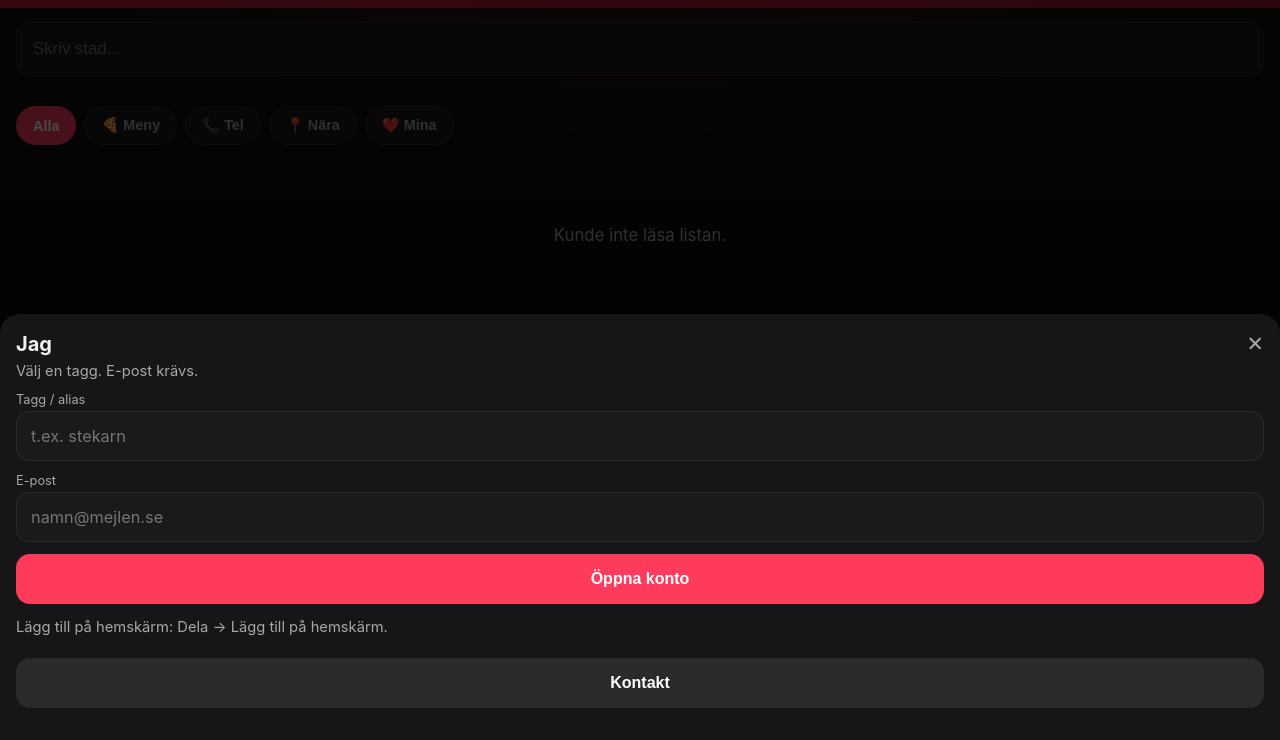
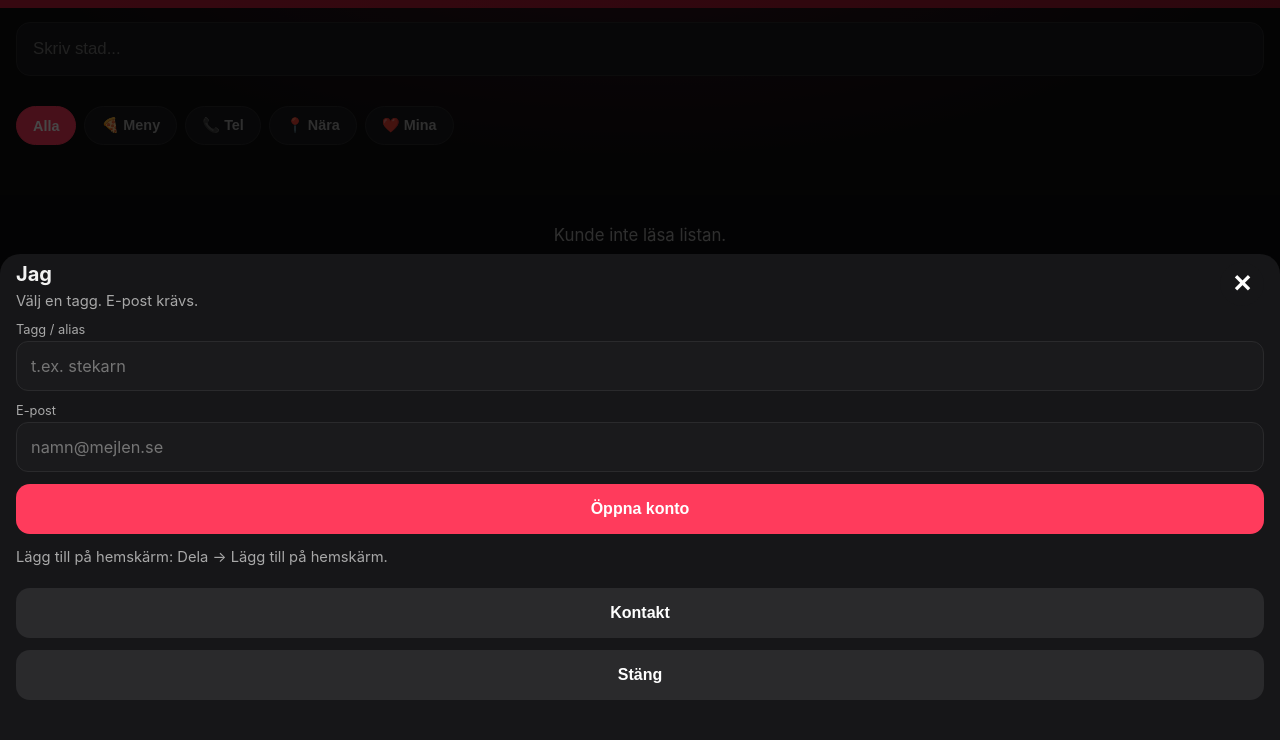
Before and after one commit to salihos3-rgb/pizza-meny, a plain HTML site: page index.html in a window 1280 px wide. Both pictures are taken after a click on the button "Jag". Shown: the part 60-800 px from the top of the page. Drawn offline with Linux system fonts and the light colour scheme; no server answers.

Commit message:
Jag sheet: sticky X, Stäng, start at top

```diff
--- a/index.html
+++ b/index.html
@@ -49,14 +49,14 @@ header p{font-size:.72rem;opacity:.9}
 .back{background:0;border:0;color:#fff;font-size:1.5rem;margin-right:8px}
 .mask{position:fixed;inset:0;background:rgba(0,0,0,.72);z-index:40;display:none;align-items:flex-end}
 .mask.on{display:flex}
-.sheet{background:#161618;width:100%;border-radius:20px 20px 0 0;padding:18px 16px 32px;max-height:90vh;overflow:auto}
+.sheet{background:#161618;width:100%;border-radius:20px 20px 0 0;padding:8px 16px 40px;max-height:88vh;overflow:auto;-webkit-overflow-scrolling:touch}
 .sheet h3{margin-bottom:6px;font-size:1.25rem}
 .sheet p{color:var(--muted);font-size:.92rem;margin-bottom:10px}
 .sheet label{display:block;font-size:.8rem;color:var(--muted);margin:12px 0 4px}
 .sheet input,.sheet textarea{width:100%;padding:14px;border-radius:12px;border:1.5px solid var(--line);background:var(--card);color:var(--text);font:inherit;font-size:1.02rem}
 .sheet textarea{min-height:72px}
 .sheet .go{width:100%;margin-top:12px;background:var(--red);border:0;color:#fff;padding:16px;border-radius:14px;font-weight:800;font-size:1rem}
-.sheet .x{float:right;background:0;border:0;color:var(--muted);font-size:1.3rem}
+.sheet .x{position:sticky;top:0;float:right;z-index:8;width:44px;height:44px;border:0;border-radius:22px;background:#161618;color:#fff;font-size:1.5rem;font-weight:800}
 .check{display:flex;gap:8px;align-items:center;margin-top:12px;color:var(--muted);font-size:.85rem}
 .owner{position:fixed;bottom:16px;left:16px;right:16px;z-index:20;display:flex;gap:8px}
 .owner button{flex:1;background:#1a1a1c;border:1px solid var(--line);color:var(--text);padding:14px 8px;border-radius:14px;font-weight:800;font-size:.88rem}
@@ -75,18 +75,13 @@ header p{font-size:.72rem;opacity:.9}
 .fbtn.bad{background:#3a1518;color:#ff8a9a}
 .danger{margin-top:18px;padding-top:8px;border-top:1px solid var(--line)}
 @keyframes fadein{from{opacity:0}to{opacity:1}}
-.ovenbg{position:absolute;inset:0;pointer-events:none;background:
-  radial-gradient(ellipse at 50% 70%,rgba(255,90,20,.28),transparent 55%),
-  radial-gradient(ellipse at 50% 100%,rgba(255,40,0,.18),transparent 50%)}
+.ovenbg{position:absolute;inset:0;pointer-events:none;background:radial-gradient(ellipse at 50% 70%,rgba(255,90,20,.28),transparent 55%),radial-gradient(ellipse at 50% 100%,rgba(255,40,0,.18),transparent 50%)}
 .spark{position:absolute;width:4px;height:4px;border-radius:50%;background:#ffc400;opacity:0;animation:spark 2.4s ease-in-out infinite}
 @keyframes spark{0%,100%{opacity:0;transform:translateY(12px) scale(.4)}40%{opacity:.9;transform:translateY(-28px) scale(1)}80%{opacity:0}}
 .oven{width:min(360px,90vw);text-align:center;position:relative;overflow:visible;z-index:2}
 .ovenstage{position:relative;height:250px;overflow:visible}
 .ovenbox{position:relative;height:220px;border-radius:18px 18px 12px 12px;background:linear-gradient(#4a2818,#1a0c0a 55%,#0c0605);border:4px solid #6a3a28;box-shadow:0 0 60px rgba(255,90,20,.45),0 0 120px rgba(255,60,0,.18),inset 0 -20px 40px rgba(0,0,0,.5);overflow:hidden}
-.embers{position:absolute;inset:0;pointer-events:none;background:
-  radial-gradient(circle at 30% 80%,rgba(255,90,20,.7),transparent 40%),
-  radial-gradient(circle at 70% 85%,rgba(255,160,40,.5),transparent 38%),
-  radial-gradient(circle at 50% 95%,rgba(255,220,80,.25),transparent 45%)}
+.embers{position:absolute;inset:0;pointer-events:none;background:radial-gradient(circle at 30% 80%,rgba(255,90,20,.7),transparent 40%),radial-gradient(circle at 70% 85%,rgba(255,160,40,.5),transparent 38%),radial-gradient(circle at 50% 95%,rgba(255,220,80,.25),transparent 45%)}
 .heat{position:absolute;inset:0;background:linear-gradient(180deg,transparent 20%,rgba(255,140,40,.28) 100%);animation:shimmer 1.2s ease-in-out infinite alternate}
 @keyframes shimmer{from{opacity:.4}to{opacity:1}}
 .door{position:absolute;inset:8px 10px 28px;border-radius:10px;background:linear-gradient(#2c1614,#120808);border:2px solid #8a4a32;display:flex;align-items:center;justify-content:center;font-size:3.2rem;transform-origin:bottom;transition:transform .7s cubic-bezier(.2,.8,.2,1),opacity .4s;box-shadow:inset 0 8px 18px rgba(255,180,80,.15)}
@@ -193,8 +188,8 @@ header p{font-size:.72rem;opacity:.9}
     <button class="slumpgo dim" onclick="doSlump('fav')">Mina favoriter</button>
   </div>
 </div>
-<div class="mask" id="meMask">
-  <div class="sheet">
+<div class="mask" id="meMask" onclick="if(event.target===this)this.classList.remove('on')">
+  <div class="sheet" id="meSheet">
     <button class="x" onclick="document.getElementById('meMask').classList.remove('on')">✕</button>
     <h3>Jag</h3>
     <p id="mehint">Tagg och e-post. E-post krävs.</p>
@@ -239,6 +234,7 @@ header p{font-size:.72rem;opacity:.9}
     </div>
     <p style="margin-top:14px">Lägg till på hemskärm: Dela → Lägg till på hemskärm.</p>
     <button class="go" style="background:#2a2a2c" onclick="openContact()">Kontakt</button>
+    <button class="go" style="background:#2a2a2c" onclick="document.getElementById('meMask').classList.remove('on')">Stäng</button>
   </div>
 </div>
 <div class="mask" id="helpMask">
@@ -322,6 +318,6 @@ header p{font-size:.72rem;opacity:.9}
     </div>
   </div>
 </div>
-<script src="app.js?v=20260911m"></script>
+<script src="app.js?v=20260911p"></script>
 </body>
 </html>
```
